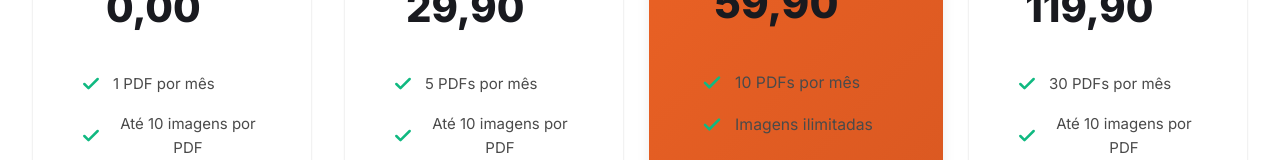
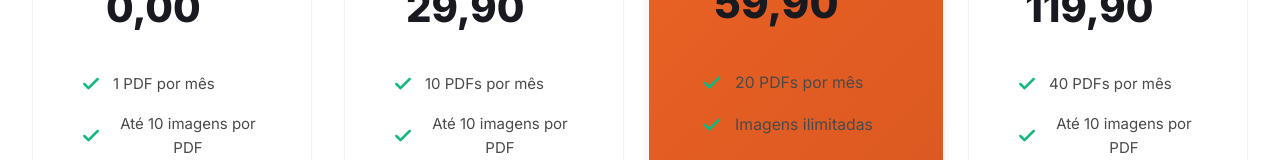
Before and after one commit to xXMauricioHXx/homefy-frontend, a React (Vite) app: page /pricing in a window 1280 px wide. Shown: the part 455-615 px from the top of the page. Built offline with nearby package versions, Linux system fonts and the light colour scheme; no server answers.

Commit message:
fix: PDF price

```diff
--- a/src/components/pricing/PricingSection.jsx
+++ b/src/components/pricing/PricingSection.jsx
@@ -44,7 +44,7 @@ function PricingSection() {
       name: "Plano Básico",
       price: "R$ 29,90",
       features: [
-        "5 PDFs por mês",
+        "10 PDFs por mês",
         "Até 10 imagens por PDF",
         "Geração instantânea",
         "Layout profissional",
@@ -58,7 +58,7 @@ function PricingSection() {
       name: "Plano Premium",
       price: "R$ 59,90",
       features: [
-        "10 PDFs por mês",
+        "20 PDFs por mês",
         "Imagens ilimitadas",
         "Geração instantânea",
         "Layout profissional",
@@ -73,7 +73,7 @@ function PricingSection() {
       name: "Plano Premium +",
       price: "R$ 119,90",
       features: [
-        "30 PDFs por mês",
+        "40 PDFs por mês",
         "Até 10 imagens por PDF",
         "Geração instantânea",
         "Layout profissional",
```
